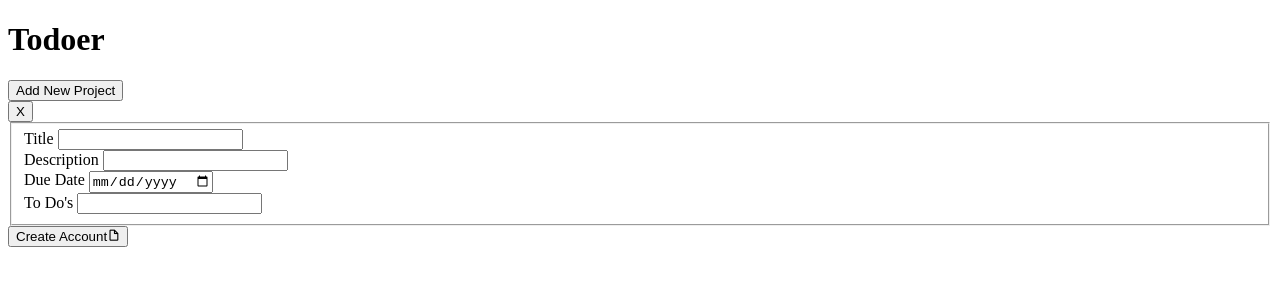
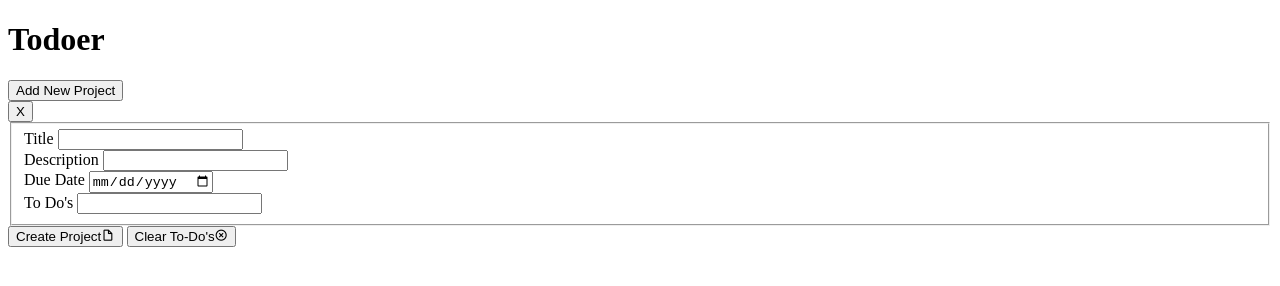
Before and after one commit to wkoh1024/todolist, a website: page src/template.html in a window 1280 px wide. Drawn offline with nearby package versions, Linux system fonts and the light colour scheme.

Commit message:
Added to-do container to have to-do's

```diff
--- a/src/template.html
+++ b/src/template.html
@@ -15,7 +15,6 @@
     <section class="modal hidden">
         <button id="close-modal">X</button>
         <fieldset id="newProjectForm">
-
             <div>
                 <label for="title">Title</label>
                 <input type="text" name="title" id="title">
@@ -34,8 +33,12 @@
                 <label for="toDo">To Do's</label>
                 <input type="text" name="toDo" id="toDo"  >
             </div>
+            <div id="to-do">
+
+            </div>
         </fieldset>
-        <button type="submit">Create Account<i class='bx bx-file-blank'></i></button>
+        <button type="submit">Create Project<i class='bx bx-file-blank'></i></button>
+        <button>Clear To-Do's<i class='bx bx-x-circle'></i></button>
     </section>
     <div class="overlay hidden"></div>
     <div id="container">
```
